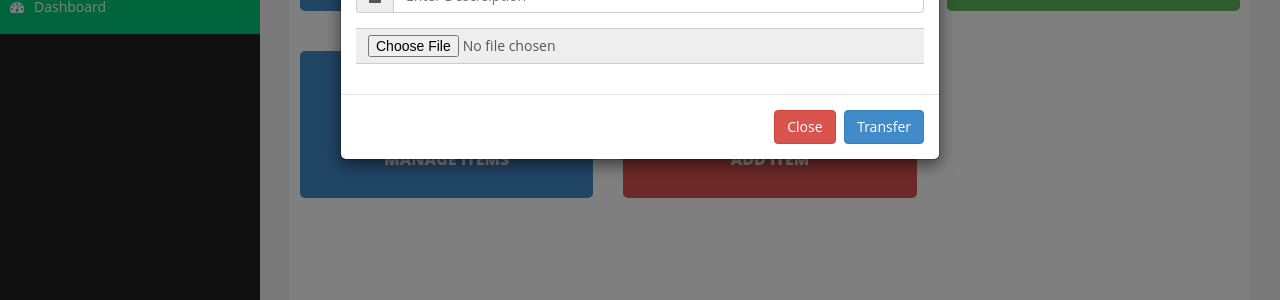
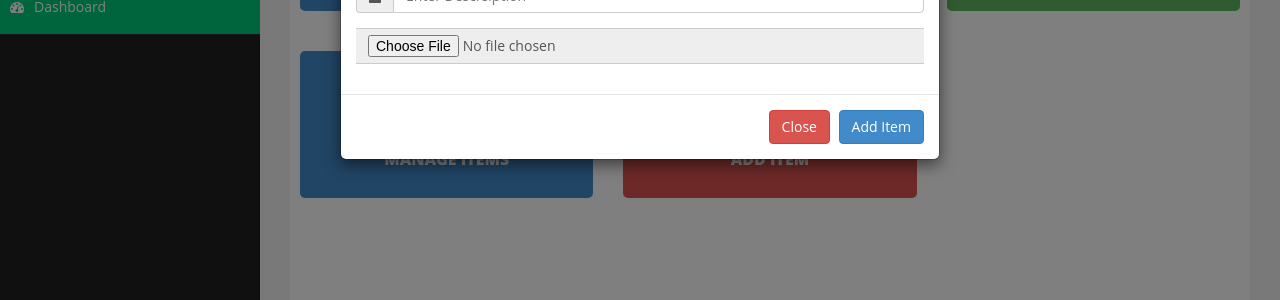
Before and after one commit to maazravian/eWallet, a PHP site: page /dashboardAdmin.php in a window 1280 px wide, after a click on "ADD ITEM". Shown: the part 247-547 px from the top of the page. Run offline with PHP 8.4, Linux system fonts and the light colour scheme.

Commit message:
changing in dashboardAdmin.php

```diff
--- a/dashboardAdmin.php
+++ b/dashboardAdmin.php
@@ -355,7 +355,7 @@
                               <!-- Modal footer -->
                               <div class="modal-footer">
                                 <button type="button" class="btn btn-danger" data-dismiss="modal">Close</button>
-                                <button type="button" class="btn btn-primary" data-dismiss="modal">Transfer</button>
+                                <button type="button" class="btn btn-primary" data-dismiss="modal">Add Item</button>
                               </div>
 
                             </div>
```
